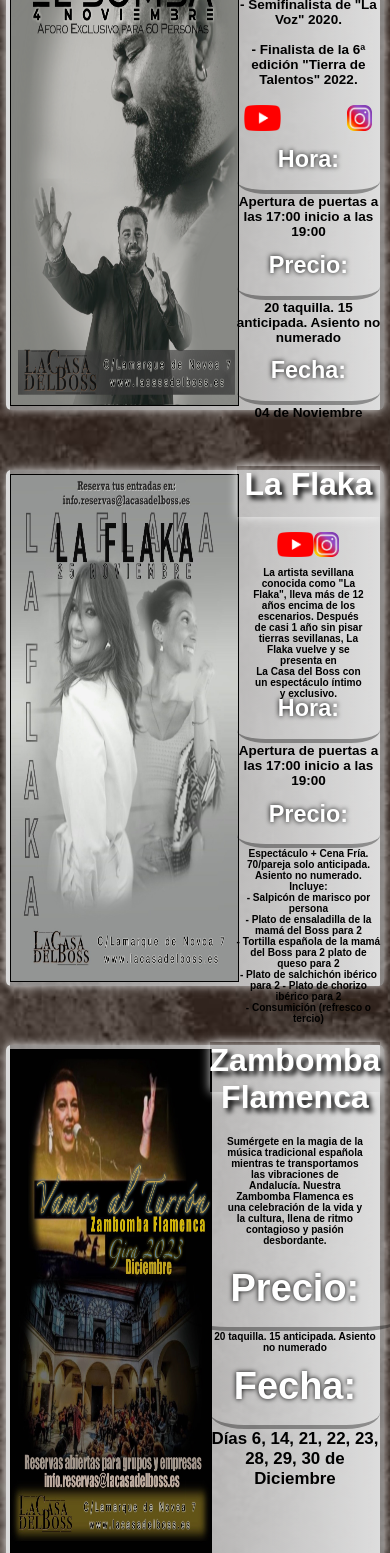
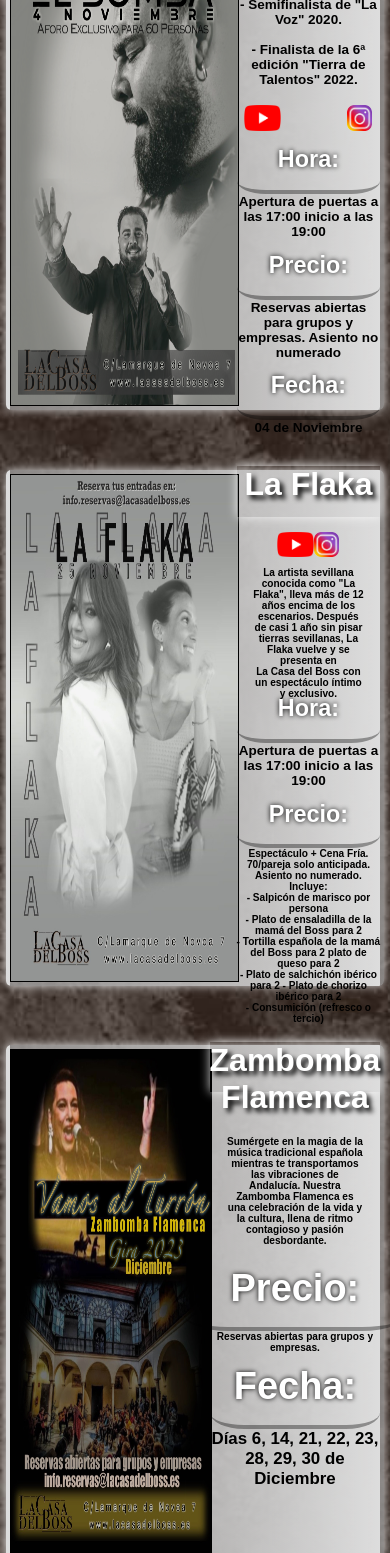
Before and after one commit to LuisRamirezdeVerger/ProjectDestiny, a React (Create React App) app: page /horarios in a window 390 px wide. Shown: the part 1179-2732 px from the top of the page. Built offline with nearby package versions, Linux system fonts and the light colour scheme; a web font is replaced by a local one.

Commit message:
Eventos actualizados

```diff
--- a/src/components/Horarios.css
+++ b/src/components/Horarios.css
@@ -209,7 +209,7 @@
     .horarioBackground{
       /* height: 290vh; */
       max-height: 1000vh;
-      margin-bottom:15vh;
+      /* margin-bottom:15vh; */
       width: 100%;
       max-width: 100%;
     }
--- a/src/components/Horarios.js
+++ b/src/components/Horarios.js
@@ -33,10 +33,10 @@
     }
 
     if (month === 11) {
-      if ((day >= 5 && day <= 7) || (day >= 12 && day <= 14)) {
+      if (day === 6 || day === 14 || day === 21 || day === 22 || day === 23 || day === 28 || day === 29 || day === 30) {
         return "blue";
       } else if ((day >= 19 && day <= 21) || (day >= 26 && day <= 28)) {
-        return "blue";
+        return "green";
       } else if (day === 3) {
         return "green";
       }
@@ -128,7 +128,7 @@
               </h4>
               <h2 className="h2-Informacion">Precio:</h2>
               <h4 className="h4-Informacion">
-                20 taquilla. 15 anticipada. Asiento no numerado
+                Reservas abiertas para grupos y empresas. Asiento no numerado
               </h4>
               <h2 className="h2-Informacion">Fecha:</h2>
               <h4 className="h4-Informacion"> 04 de Noviembre</h4>
@@ -219,7 +219,7 @@
               </h4>
               <h2 className="h2-Informacion" style={{margin: "-3vh"}}>Precio:</h2>
               <h4 className="h4Zam" style={{paddingTop: "3vh"}}>
-                20 taquilla. 15 anticipada. Asiento no numerado
+                Reservas abiertas para grupos y empresas.
               </h4>
               <h2 className="h2-Informacion">Fecha:</h2>
               <h4 className="h4ZamFecha"> Días 6, 14, 21, 22, 23, 28, 29, 30 de Diciembre</h4>
```
